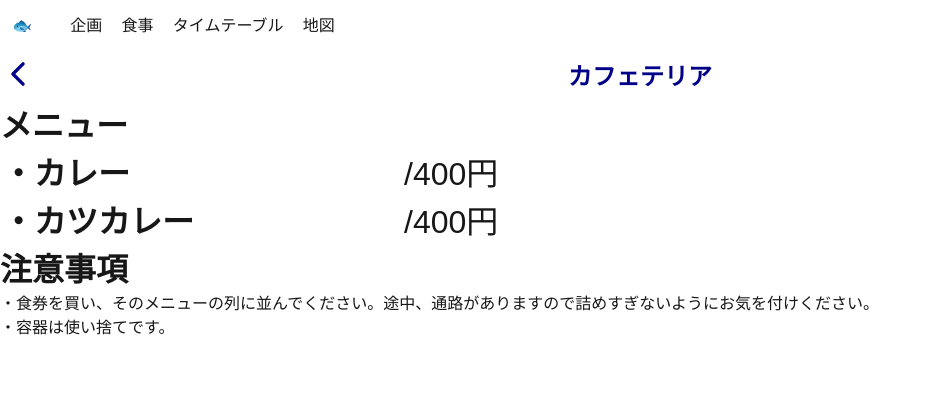
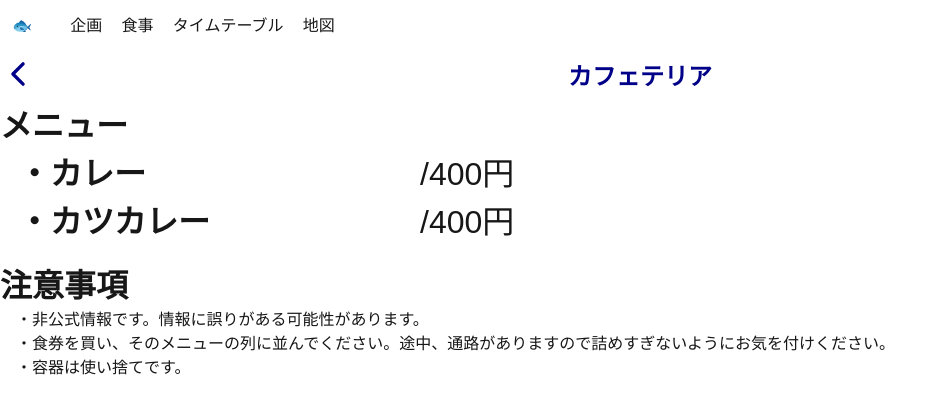
Before and after one commit to proirok/YSF17_SchoolFestival, a Next.js app: page /dining/cafeteria in a window 1280 px wide. Shown: the top 414 px of the page, without its empty margins (0-947 px from the left). Built offline with nearby package versions, Linux system fonts and the light colour scheme; a web font is replaced by a local one.

Commit message:
CSSの微調整(もっと必要だけどそれは今度)

```diff
--- a/app/dining/cafeteria/page.jsx
+++ b/app/dining/cafeteria/page.jsx
@@ -14,8 +14,8 @@ export default function Cafeteria() {
         <h1>メニュー</h1>
         {/** メニューはデータベースから取り出してくる？ */}
         {/** CSSいい感じにお願いします */}
-        <div>
-          <table className={styles.priceTable} style={{maxWidth: "100%"}}>
+        <div className={styles.priceTable} style={{maxWidth: "100vw"}}>
+          <table className={styles.priceTable} style={{maxWidth: "100vw"}}>
             <tr>
               <th scope="row" className={styles.priceTable}>
                 ・カレー
@@ -36,10 +36,13 @@ export default function Cafeteria() {
         </div>
       </div>
       <div>
-        <h1>注意事項</h1>
-        {/** 箇条書きのルールも必要？ */}
-        <p>・食券を買い、そのメニューの列に並んでください。途中、通路がありますので詰めすぎないようにお気を付けください。</p>
-        <p>・容器は使い捨てです。</p>
+        <h1 style={{ paddingTop: "1rem"}}>注意事項</h1>
+        <div className={styles.bulletedList}>
+          {/** 箇条書きのルールも必要？ */}
+          <p>・非公式情報です。情報に誤りがある可能性があります。</p>
+          <p>・食券を買い、そのメニューの列に並んでください。途中、通路がありますので詰めすぎないようにお気を付けください。</p>
+          <p>・容器は使い捨てです。</p>
+        </div>
       </div>
     </div>
   );
--- a/app/dining/cafeteria/page.module.css
+++ b/app/dining/cafeteria/page.module.css
@@ -3,11 +3,17 @@
 }
 .priceTable th {
   text-align: left;
-  font-size: 200%;
+  font-size: 2rem;
   width: 400px;
 }
 .priceTable td {
   text-align: left;
-  font-size: 200%;
+  font-size: 2rem;
   width: 200px;
 }
+.priceTable table {
+  padding-left: 1em;
+}
+.bulletedList {
+  padding-left: 1em;
+}
```
